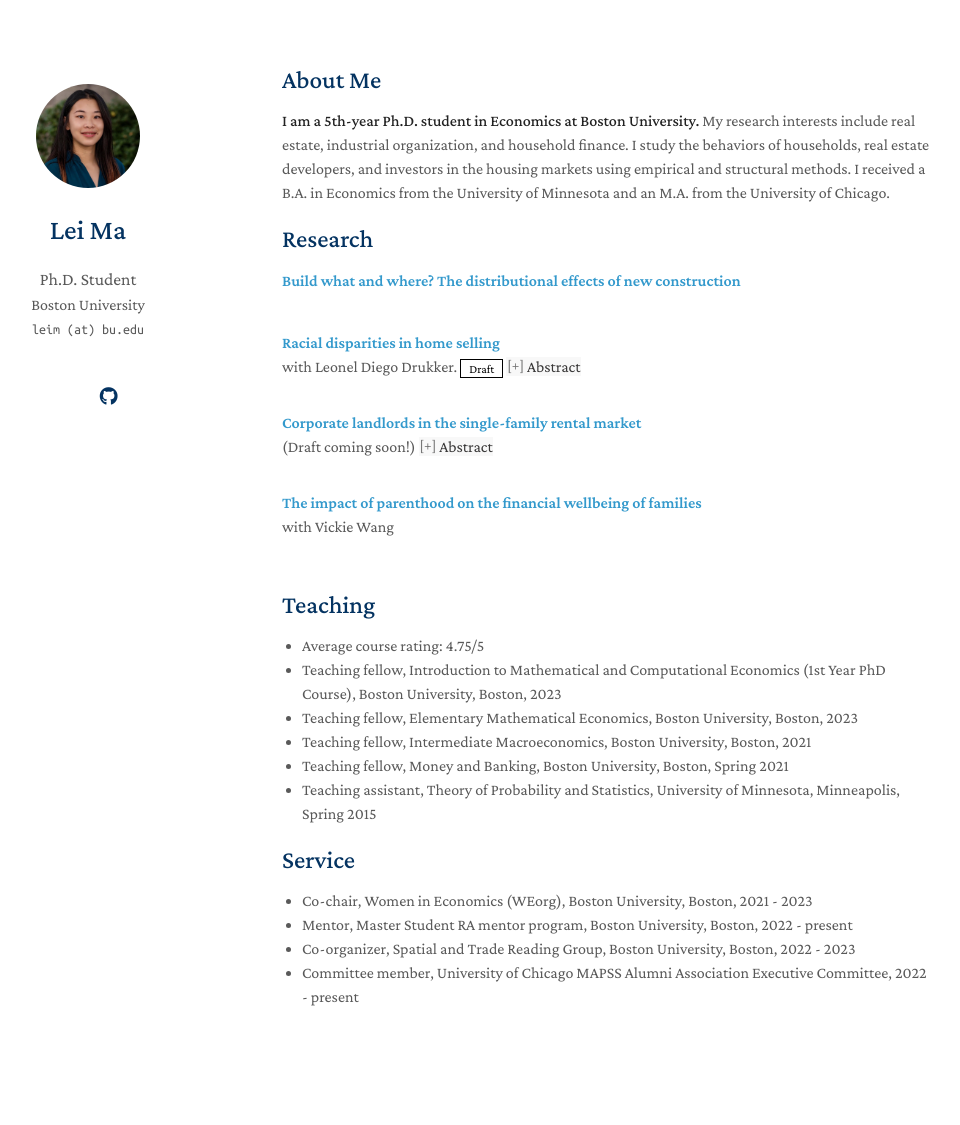
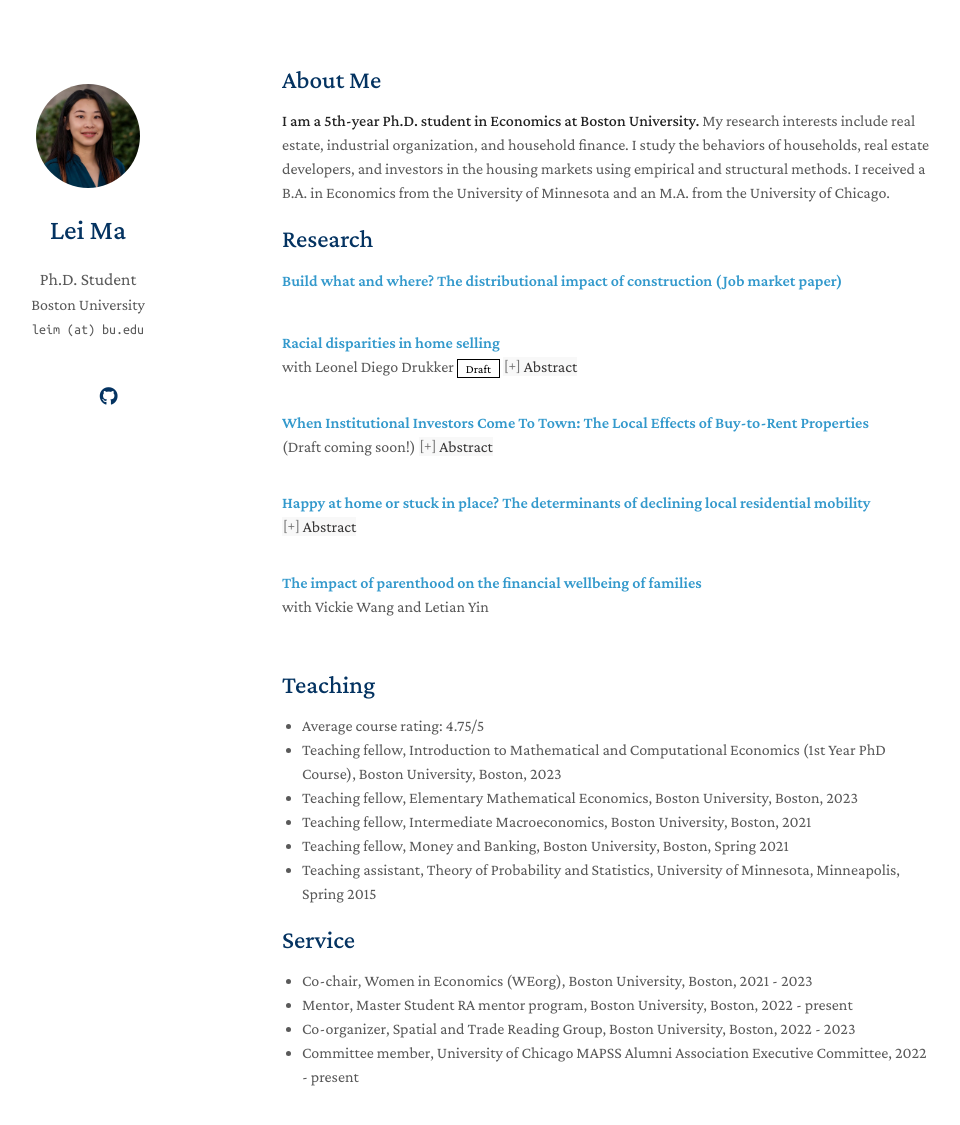
Before and after one commit to leima0521/leima-econ, a Jekyll site: the page built from index.md, in a window 1280 px wide and 1183 px high. Shown: the top 1125 px of the window, without its empty margins (188-1148 px from the left). Built offline with Jekyll 4.4.1, drawn with Linux system fonts in a browser that asks for light colours; nearby versions of some CDN libraries; a style sheet for code colours, icons or effects is not loaded; our own code applies the rules of GitHub Pages for plain Markdown files; some of the changed lines change nothing that is shown.

Commit message:
update cv

```diff
--- a/_data/publications.yml
+++ b/_data/publications.yml
@@ -1,22 +1,28 @@
 main:
 
   - id: 1
-    title: Build what and where? The distributional effects of new construction
+    title: Build what and where? The distributional impact of construction (Job market paper)
     # authors:
     # abstract:
 
   - id: 2
     title: Racial disparities in home selling
-    authors: with Leonel Diego Drukker.
+    authors: with Leonel Diego Drukker
     draft: https://papers.ssrn.com/sol3/papers.cfm?abstract_id=4736956
     abstract: "In this study, we investigate the financial disparities faced by black sellers in the US housing market. Using repeat-sale transactions from 2003 to 2020, we document that black sellers earn, on average, 0.36% lower annualized unlevered returns on their property sales compared to non-black sellers, when selling comparable properties at the same time in the same neighborhood. We find that the racial disparities in housing returns are not explained by seller characteristics, property renovations, the race of the buyer, seller agent fixed effects, and appraisal measures. However, controlling for listing prices and time on market reduces the racial gap to effectively zero. This suggests that black sellers face higher search frictions, which leads to worse selling outcomes."
     # others: Presented at FDIC Consumer Research Symposium (2024), Urban Economics Association European Meeting (2024)
 
   - id: 3
-    title: Corporate landlords in the single-family rental market
+    title: "When Institutional Investors Come To Town: The Local Effects of Buy-to-Rent Properties"
     authors: (Draft coming soon!)
     abstract: "Since 2012, institutional buy-to-rent (B2R) investors have entered the single-family rental market, converting a substantial number of homes into rental properties. This study examines the impact of B2R investors on local housing markets, providing reduced-form evidence on the size and origin of spillover effects resulting from their presence. An additional property by B2R investors within 150 meters increases housing price growth by 2-3%. The impact is stronger in neighborhoods with a black majority and lower property values. The local spillover effects are mostly driven by positive amenity and diminishing supply channels."
 
   - id: 4
+    title: Happy at home or stuck in place? The determinants of declining local residential mobility
+    # authors: (Draft coming soon!)
+    abstract: "The local residential move rate has declined by 50 percent over the past 35 years, but little is known about the underlying factors driving the long-run decline. This paper begins by examining the impact of demographic shifts on local moving trends. I find that changes in age, homeownership, race, income and marital status can explain approximately 25 percent of the overall decline. Then I explore two key mechanisms contributing to the long-term decline. Using an instrumental variable approach, I evaluate the causal impact of family life events and housing costs on local moves. The results indicate that the decrease in marriage rates accounts for at least 30 percent of the move rate decline, while rising rents have significantly lowered the mobility of renters in the last 15 years. These findings imply that the overall decline in local moves is primarily attributed to the diminishing benefits associated with relocations, but it is evident that rising housing costs are increasingly trapping renters in place."
+
+
+  - id: 5
     title: The impact of parenthood on the financial wellbeing of families
-    authors: with Vickie Wang
+    authors: with Vickie Wang and Letian Yin
```
Also changed, not shown: 3 other files.
